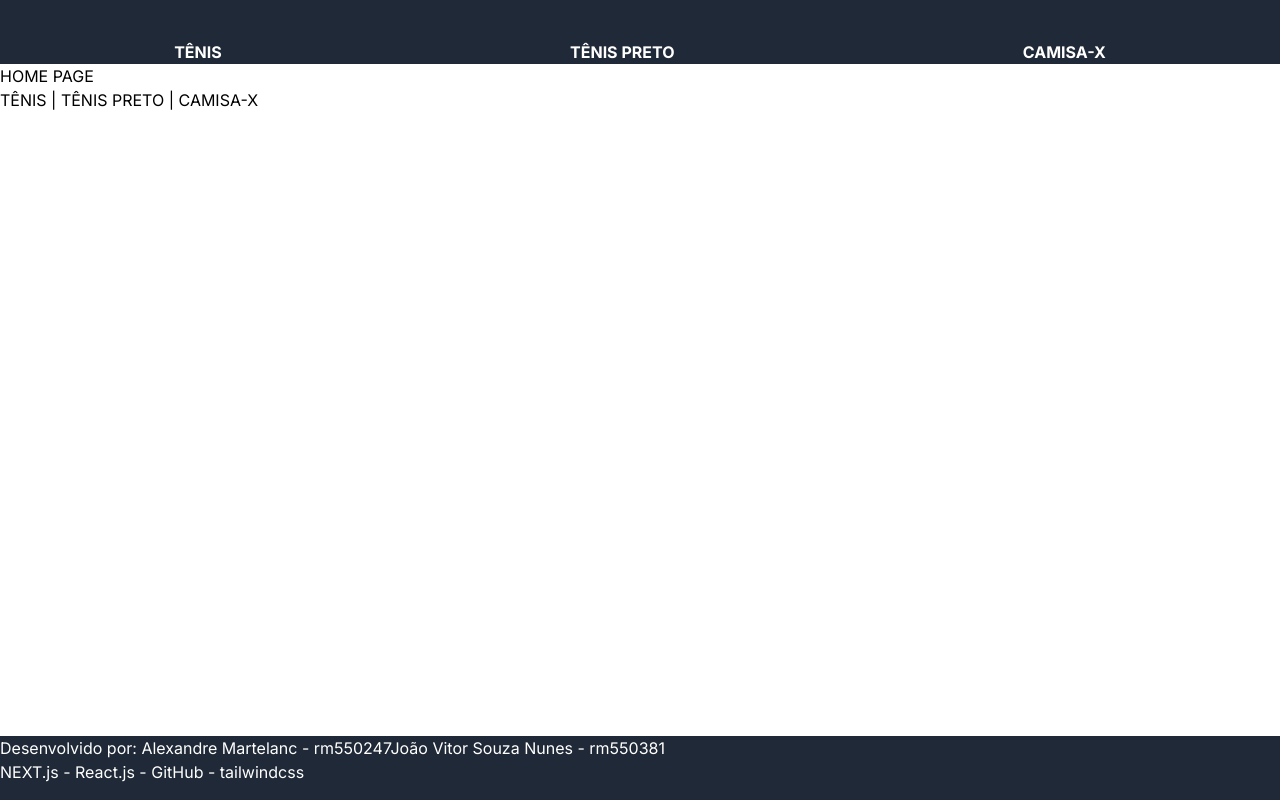
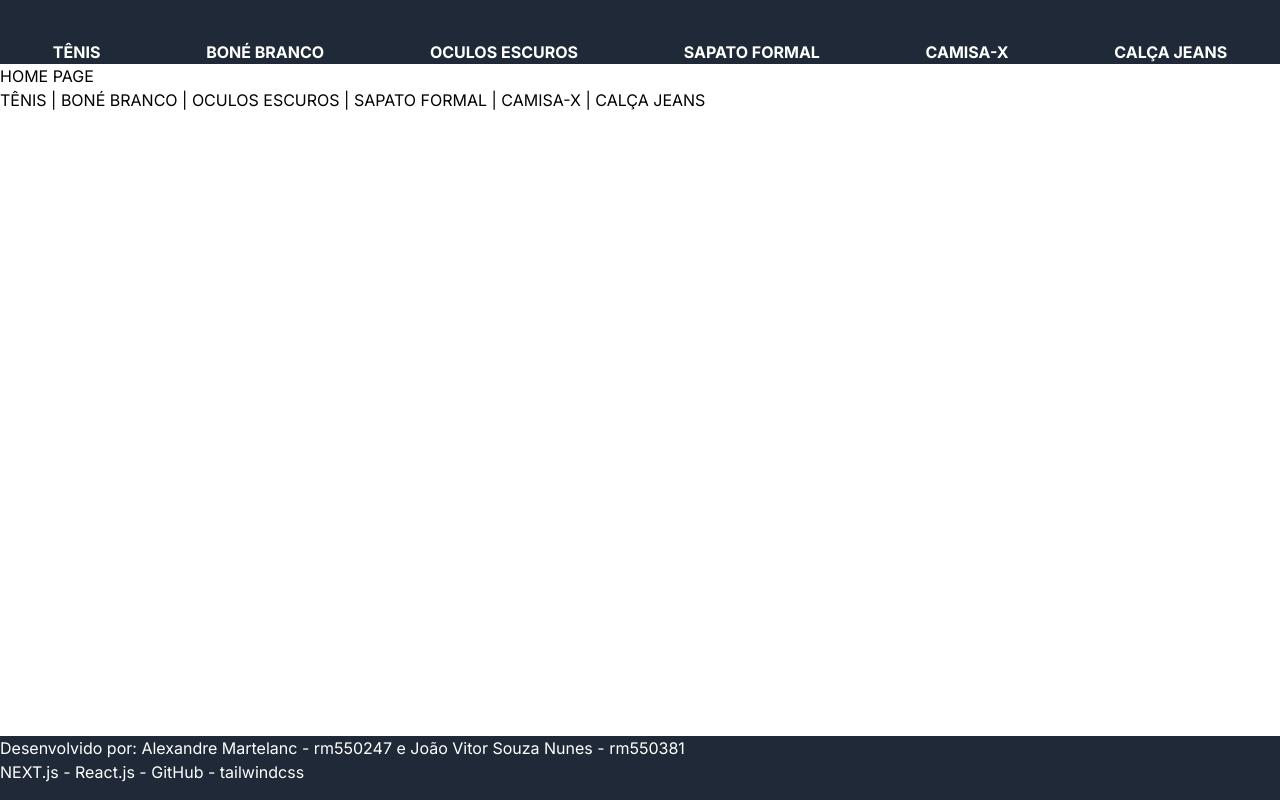
Before and after one commit to AMartelanc/tdspl-rwd-cp6, a Next.js app: page / in a window 1280 px wide. Built offline with nearby package versions, Linux system fonts and the light colour scheme.

Commit message:
Linkagem

```diff
--- a/src/app/page.jsx
+++ b/src/app/page.jsx
@@ -6,7 +6,13 @@ export default function Home() {
       <h1>HOME PAGE</h1>
 
       <div>
-        <Link href="/produtos/estaticas/tenis">TÊNIS</Link> | <Link href="/produtos/dinamicas/estranho/tenis-preto">TÊNIS PRETO</Link> | <Link href="/produtos/dinamicas/vestuario/camisa-xadrez">CAMISA-X</Link>
+        <Link href="/produtos/estaticas/tenis">TÊNIS</Link> | <Link href="/produtos/dinamicas/estranho/bone/bone-branco">BONÉ BRANCO</Link> | <Link href="/produtos/dinamicas/estranho/oculos/oculos-escuros">OCULOS ESCUROS</Link> | <Link href="/produtos/dinamicas/estranho/sapato/sapato-formal">SAPATO FORMAL</Link> | <Link href="/produtos/dinamicas/vestuario/camisa/camisa-xadrez">CAMISA-X</Link> | <Link href="/produtos/dinamicas/vestuario/calca/calca-jeans">CALÇA JEANS</Link>
+
+
+
+
+
+
       </div>
     </>
   )
--- a/src/components/Cabecalho/Cabecalho.jsx
+++ b/src/components/Cabecalho/Cabecalho.jsx
@@ -6,8 +6,11 @@ export default function Cabecalho() {
         <header className="bg-gray-800 text-white h-16">
             <nav className="flex flex-row justify-around">
                 <Link className="link-cabecalho" href="/produtos/estaticas/tenis">TÊNIS</Link>
-                <Link className="link-cabecalho" href="/produtos/dinamicas/estranho/tenis-preto">TÊNIS PRETO</Link>
-                <Link className="link-cabecalho" href="/produtos/dinamicas/vestuario/camisa-xadrez">CAMISA-X</Link>
+                <Link className="link-cabecalho" href="/produtos/dinamicas/estranho/bone/bone-branco">BONÉ BRANCO</Link>
+                <Link className="link-cabecalho" href="/produtos/dinamicas/estranho/oculos/oculos-escuros">OCULOS ESCUROS</Link>
+                <Link className="link-cabecalho" href="/produtos/dinamicas/estranho/sapato/sapato-formal">SAPATO FORMAL</Link>
+                <Link className="link-cabecalho" href="/produtos/dinamicas/vestuario/camisa/camisa-xadrez">CAMISA-X</Link>
+                <Link className="link-cabecalho" href="/produtos/dinamicas/vestuario/calca/calca-jeans">CALÇA JEANS</Link>
             </nav>
       </header>
     )
--- a/src/components/Rodape/Rodape.jsx
+++ b/src/components/Rodape/Rodape.jsx
@@ -4,7 +4,7 @@ export default function Rodape() {
     return (
         <footer className="bg-gray-800 text-white h-16 fixed w-full bottom-0">
             <div>
-                <p>Desenvolvido por: <span>Alexandre Martelanc - rm550247</span><span>João Vitor Souza Nunes - rm550381</span></p>
+                <p>Desenvolvido por: <span>Alexandre Martelanc - rm550247 e João Vitor Souza Nunes - rm550381</span></p>
                 <p>NEXT.js - React.js - GitHub - tailwindcss</p>
             </div>
         </footer>
```
Also changed, not shown: src/app/produtos/dinamicas/estranho/bone/[bone]/page.jsx (renamed from src/app/produtos/dinamicas/estranho/[bone]/page.jsx), src/app/produtos/dinamicas/estranho/oculos/[oculos]/page.jsx (renamed from src/app/produtos/dinamicas/estranho/[oculos]/page.jsx), src/app/produtos/dinamicas/estranho/sapato/[sapato]/page.jsx (renamed from src/app/produtos/dinamicas/estranho/[sapato]/page.jsx), src/app/produtos/dinamicas/vestuario/calca/[calca]/page.jsx (renamed from src/app/produtos/dinamicas/vestuario/[calca]/page.jsx), src/app/produtos/dinamicas/vestuario/camisa/[camisa]/page.jsx (renamed from src/app/produtos/dinamicas/vestuario/[camisa]/page.jsx).
